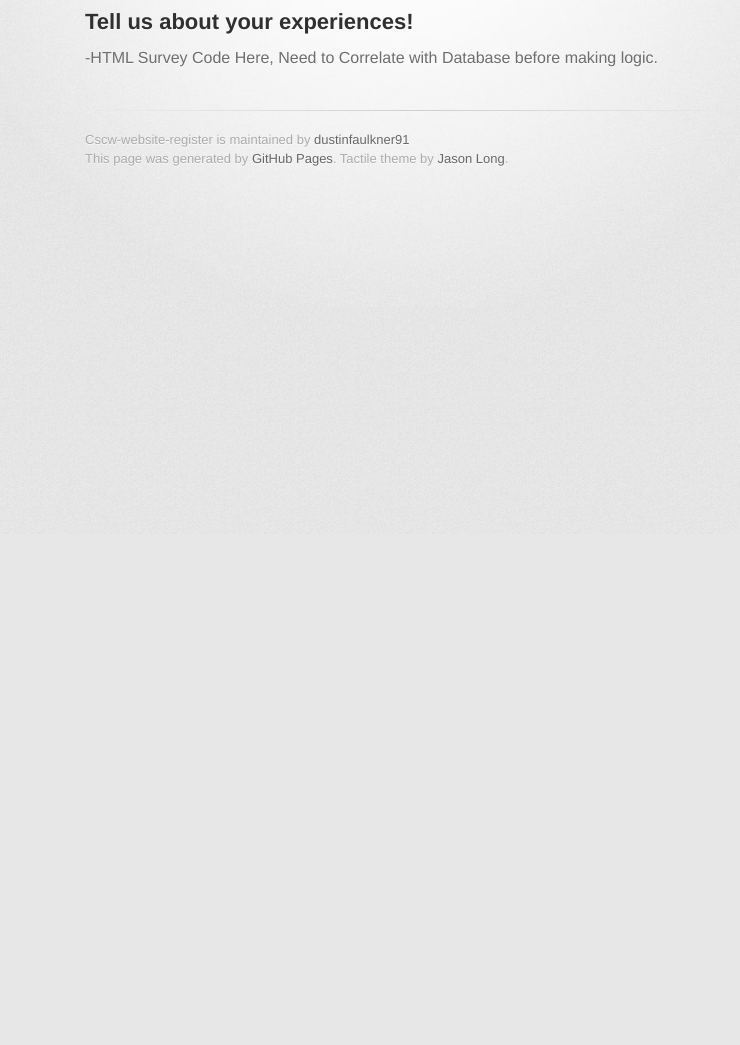
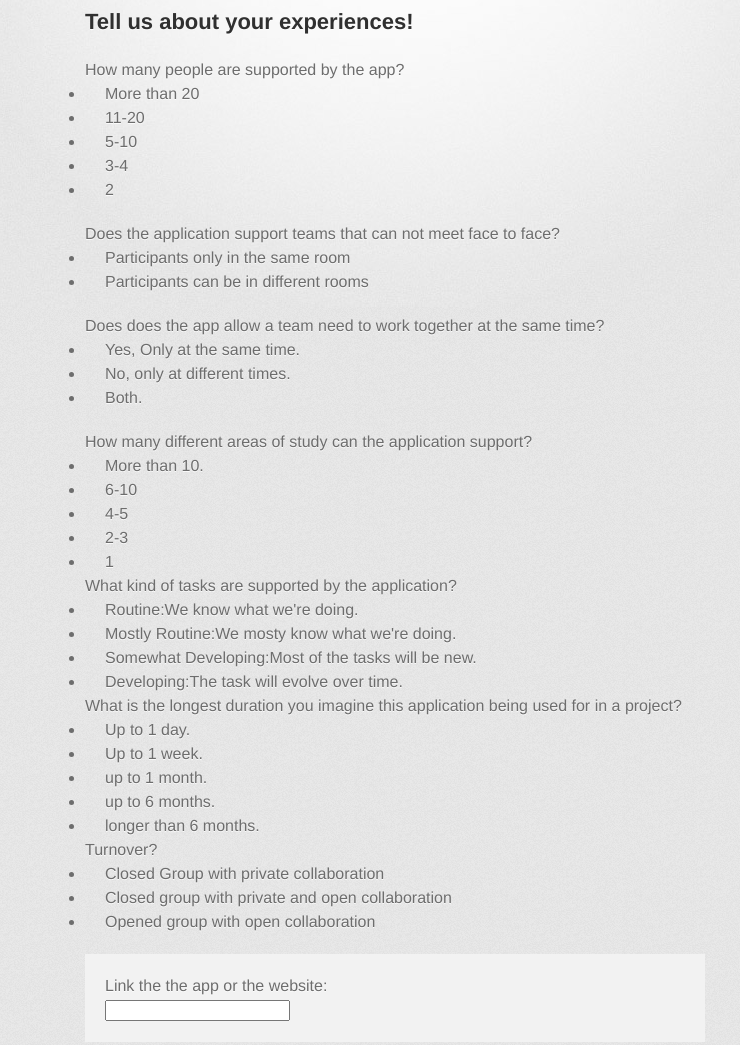
Before and after one commit to dustinfaulkner91/CSCW-Website-Register, a plain HTML site: page index.html in a window 1280 px wide. Shown: the part 266-1311 px from the top of the page, without its empty margins (245-985 px from the left). Before the commit the page ends 800 px from the top, so only its background shows below. Drawn offline with Linux system fonts and the light colour scheme; a web font is replaced by a local one.

Commit message:
Update index.html
Added options for all the Register application parts, including form. Still unsure why it is not interactive on github.

```diff
--- a/index.html
+++ b/index.html
@@ -34,8 +34,146 @@
           <h2>
 <a id="tell-us-about-your-experiences" class="anchor" href="#tell-us-about-your-experiences" aria-hidden="true"><span class="octicon octicon-link"></span></a>Tell us about your experiences!</h2>
 
-<p>-HTML Survey Code Here, Need to Correlate with Database before making logic.  </p>
+<p>
+    <ul/>
+      How many people are supported by the app?
+    <ul>
+      <li>
+
+        More than 20
+      </li>
+      <li>
+
+        11-20
+      </li>
+      <li>
+
+        5-10
+      </li>
+      <li>
+
+        3-4
+      </li>
+      <li>
+
+        2
+      </li>
+
+    </ul>
+    Does the application support teams that can not meet face to face?
+    <ul>
+      <li>
+
+        Participants only in the same room
+      </li>
+      <li>
+
+        Participants can be in different rooms
+      </li>
+
+    </ul>
+    Does does the app allow a team need to work together at the same time?
+    <ul>
+      <li>
+
+        Yes, Only at the same time.
+      </li>
+      <li>
+
+        No, only at different times.
+      </li>
+      <li>
+
+        Both.
+      </li>
+
+    </ul>
+
+    How many different areas of study can the application support?
+    <ul>
+      <li>
+
+        More than 10.
+      </li>
+      <li>
+
+        6-10
+      </li>
+      <li>
+
+        4-5
+      </li>
+      <li>
+
+        2-3
+      </li>
+      <li>
+
+        1
+      </li>
+
+       What kind of tasks are supported by the application?
+    <ul>
+      <li>
+
+       Routine:We know what we're doing.
+      </li>
+      <li>
+
+        Mostly Routine:We mosty know what we're doing.
+      </li>
+      <li>
+
+        Somewhat Developing:Most of the tasks will be new.
+      </li>
+      <li>
+
+        Developing:The task will evolve over time.
+      </li>
+
+       What is the longest duration you imagine this application being used for in a project?
+    <ul>
+      <li>
+
+        Up to 1 day.
+      </li>
+      <li>
+
+        Up to 1 week.
+      </li>
+      <li>
+
+        up to 1 month.
+      </li>
+      <li>
+
+        up to 6 months.
+      </li>
+      <li>
+
+        longer than 6 months.
+      </li>
+
+       Turnover?
+    <ul>
+      <li>
+
+        Closed Group with private collaboration
+      </li>
+      <li>
+
+        Closed group with private and open collaboration
+      </li>
+      <li>
+
+        Opened group with open collaboration
+      </li></p>
         </section>
+
+        <form>
+        Link the the app or the website:<br>
+        <input type="text" name="URL">
+        </form>
 
         <footer>
           Cscw-website-register is maintained by <a href="https://github.com/dustinfaulkner91">dustinfaulkner91</a><br>
```
